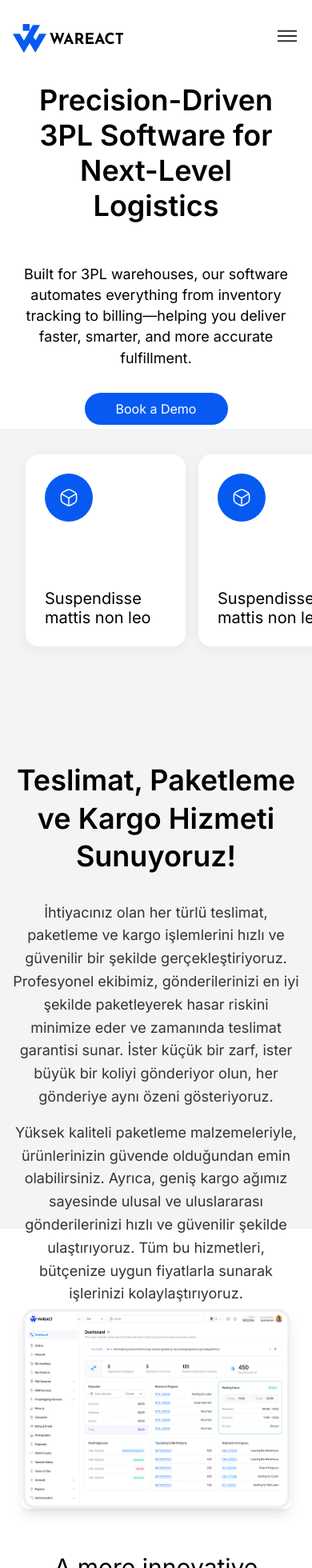
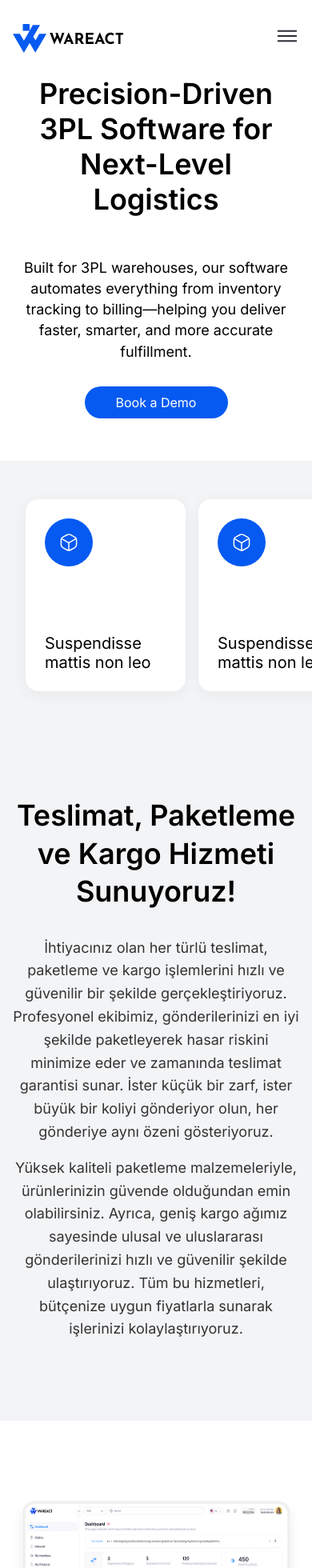
Before and after one commit to muslumdogan01/wareActt, a Next.js app: page / in a window 390 px wide. Shown: the top 1960 px of the page at 80% size. Built offline with nearby package versions, Linux system fonts and the light colour scheme.

Commit message:
mobile bugs

```diff
--- a/src/app/page.tsx
+++ b/src/app/page.tsx
@@ -7,8 +7,8 @@ import Image from "next/image";
 
 export default function Home() {
   return (
-    <div className="w-full h-screen pb-11 lg:pb-0">
-      <div className="relative w-full bg-white lg:bg-transparent h-[440px] lg:h-[900px] 4xl:h-[600px] z-0">
+    <div className="w-full h-screen relative">
+      <div className="relative w-full bg-white lg:bg-transparent  h-[480px] lg:h-[900px] 4xl:h-[600px] z-0">
         <Image
           src="/icons/header/background.svg"
           alt="Header background"
@@ -23,11 +23,13 @@ export default function Home() {
         </div>
       </div>
 
-      <div className=" -mt-[40rem]  relative 4xl:h-[950px] h-[730px]  -z-10 bg-[#065AF1] pt-[100px] hidden lg:block">
+      <div className=" lg:-mt-[40rem]  relative 4xl:h-[950px] h-[730px]  -z-10 bg-[#065AF1] lg:pt-[100px] hidden lg:block">
         <Dashboard />
       </div>
-      <Content />
-      <div className="flex lg:hidden flex-col items-center justify-center mt-[200px] bg-white ">
+     <div>
+       <Content />
+     </div>
+      <div className="flex lg:hidden flex-col items-center justify-center bg-white ">
         <MobileDashboard />
       </div>
         <Testimonials/>
--- a/src/components/content/deliveryInfo/page.tsx
+++ b/src/components/content/deliveryInfo/page.tsx
@@ -4,7 +4,7 @@ const DeliveryInfo = () => {
   return (
     <div className="w-full flex justify-center items-center px-4  ">
       {/* Ana container: yan yana hizalama */}
-      <div className="lg:max-w-[1280px] w-full flex pt-28 lg:pt-0 lg:py-15  flex-col lg:flex-row gap-4 lg:gap-16 justify-center items-center relative">
+      <div className="lg:max-w-[1280px] w-full flex py-[100px]  lg:py-15  flex-col lg:flex-row gap-4 lg:gap-16 justify-center items-center relative">
       <h2 className="lg:absolute z-40 lg:top-28 text-center lg:left-42 text-4xl font-semibold leading-[1.32] text-black">
               Teslimat, Paketleme <br className="lg:hidden block" /> ve <br className="hidden lg:block" /> Kargo Hizmeti Sunuyoruz!
             </h2>
--- a/src/components/content/page.tsx
+++ b/src/components/content/page.tsx
@@ -6,7 +6,7 @@ import ProductOverview from "./productOverview/page";
 const Content = () => {
   return (
     <div className="w-full h-full flex flex-col  relative">
-      <div className="md:flex md:w-full md:justify-center md:items-center lg:pt-[423px]">
+      <div className="md:flex md:w-full md:justify-center md:items-center pt-4 lg:pt-[423px]">
         <ReusableSlider iconPosition="top" />
       </div>
       <DeliveryInfo />
--- a/src/components/header/hero/page.tsx
+++ b/src/components/header/hero/page.tsx
@@ -33,9 +33,9 @@ const Hero = () => {
       style={isDesktop ? { position: "absolute", top: topValue } : {}}
     >
       {/* 👇 alt yapı aynı */}
-      <div className="w-full h-full relative">
+      <div className="w-full h-full relative ">
         <section className="container mx-auto relative">
-          <div className="w-full justify-between items-center flex flex-col lg:flex-row px-5 pt-2 lg:pb-0 xl:pt-9">
+          <div className="w-full justify-between items-center flex flex-col lg:flex-row px-5 lg:pb-0 xl:pt-9">
             <h1 className="text-2xl xl:text-[56px] hidden lg:flex text-left font-semibold leading-[1.22] text-black">
               3PL Warehouse <br /> Management Software <br /> for Next Level
               Logistics
```
